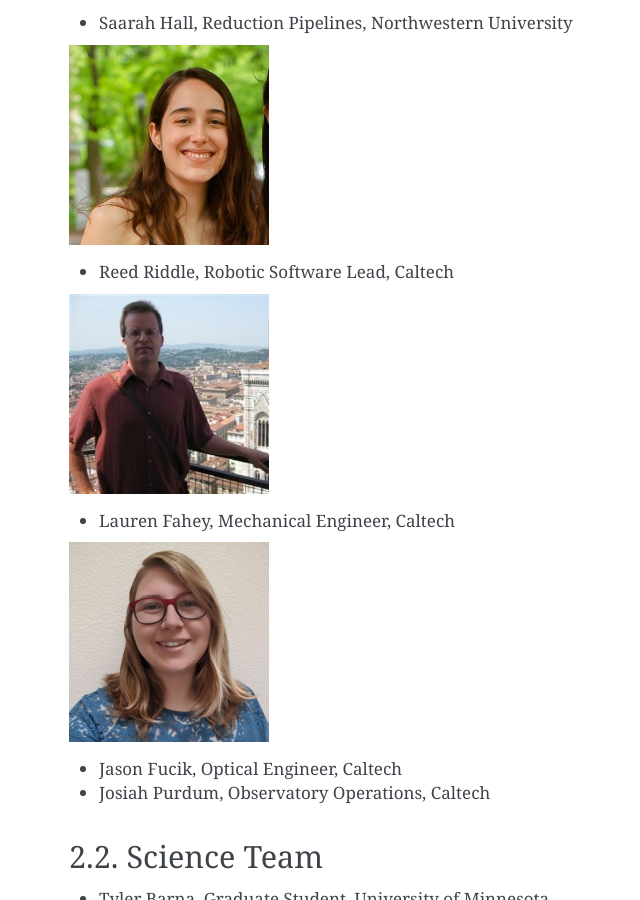
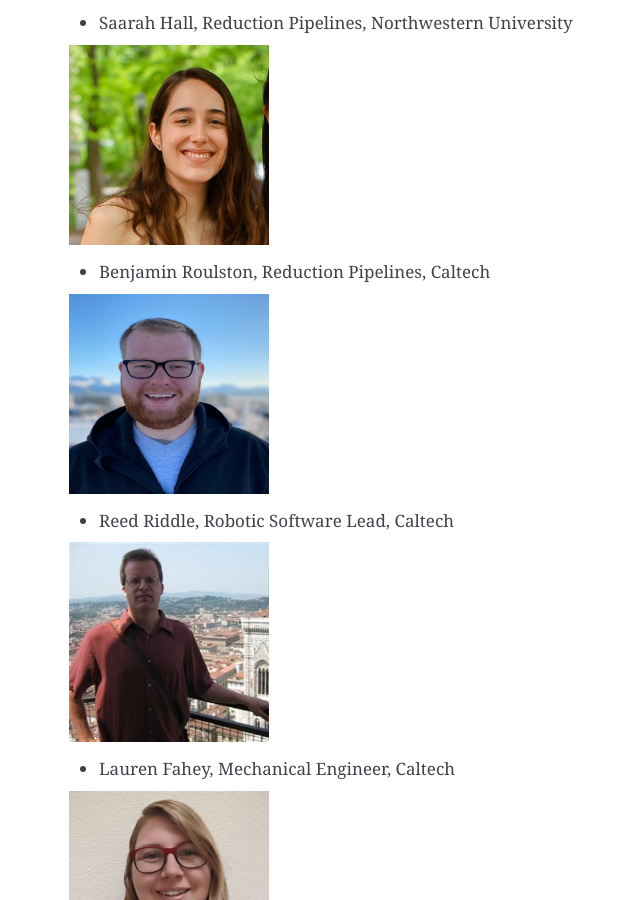
Before and after one commit to SEDMv2/SEDMKP-Docs, a Sphinx documentation site: the page built from source/Team.rst, in a window 1280 px wide and 900 px high, scrolled down 1336 px. Shown: the whole window, without its empty margins (351-991 px from the left). Built offline with Sphinx 7.4.7, drawn with Linux system fonts in a browser that asks for light colours.

Commit message:
add Roulston to Team

```diff
--- a/source/Team.rst
+++ b/source/Team.rst
@@ -43,6 +43,12 @@ Zwicky Transient Facility.
    :height: 200px
    :width: 200px
 
+- Benjamin Roulston, Reduction Pipelines, Caltech
+
+.. image:: images/Roulston.jpg
+   :height: 200px
+   :width: 200px
+
 - Reed Riddle, Robotic Software Lead, Caltech
 
 .. image:: images/riddle.jpeg
```
